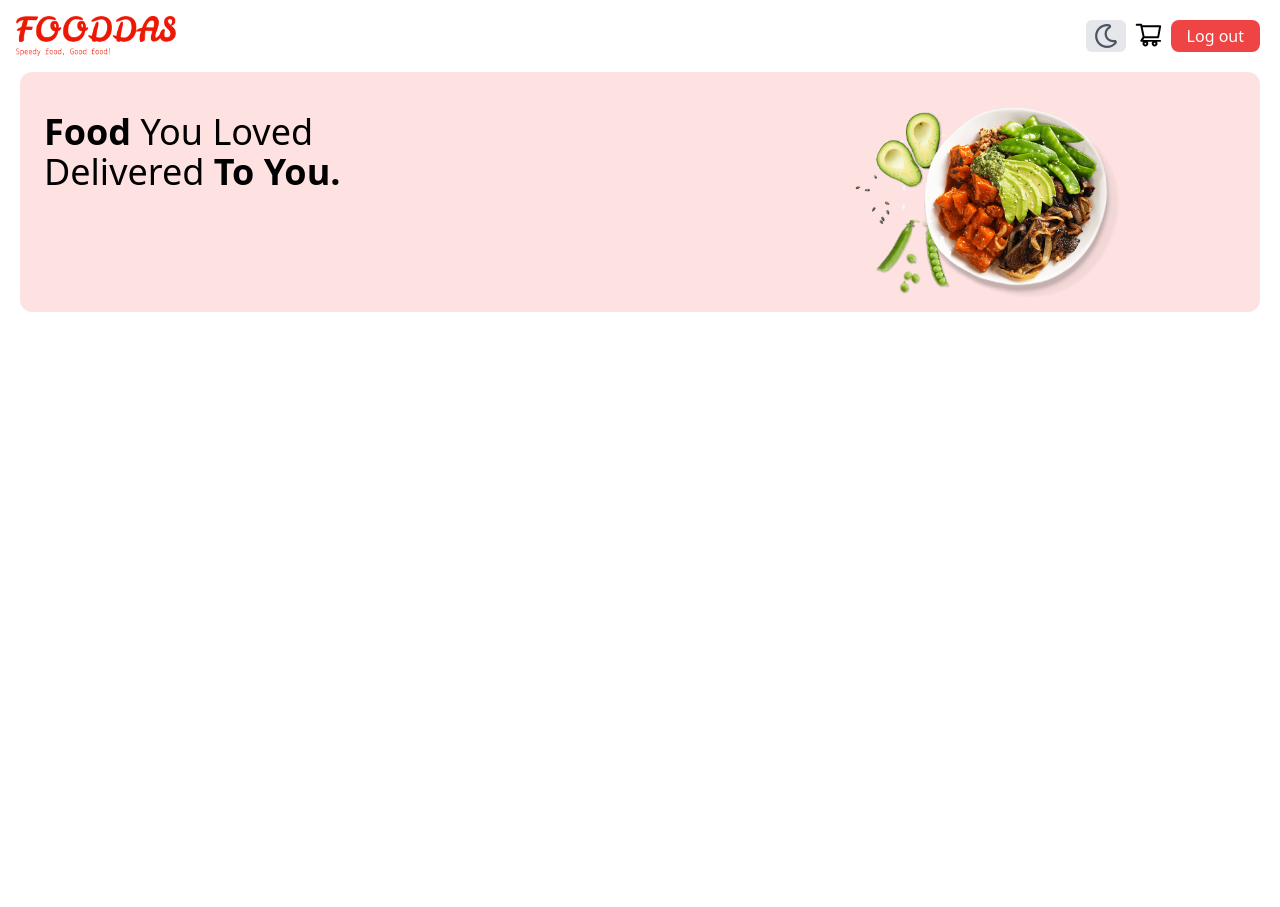
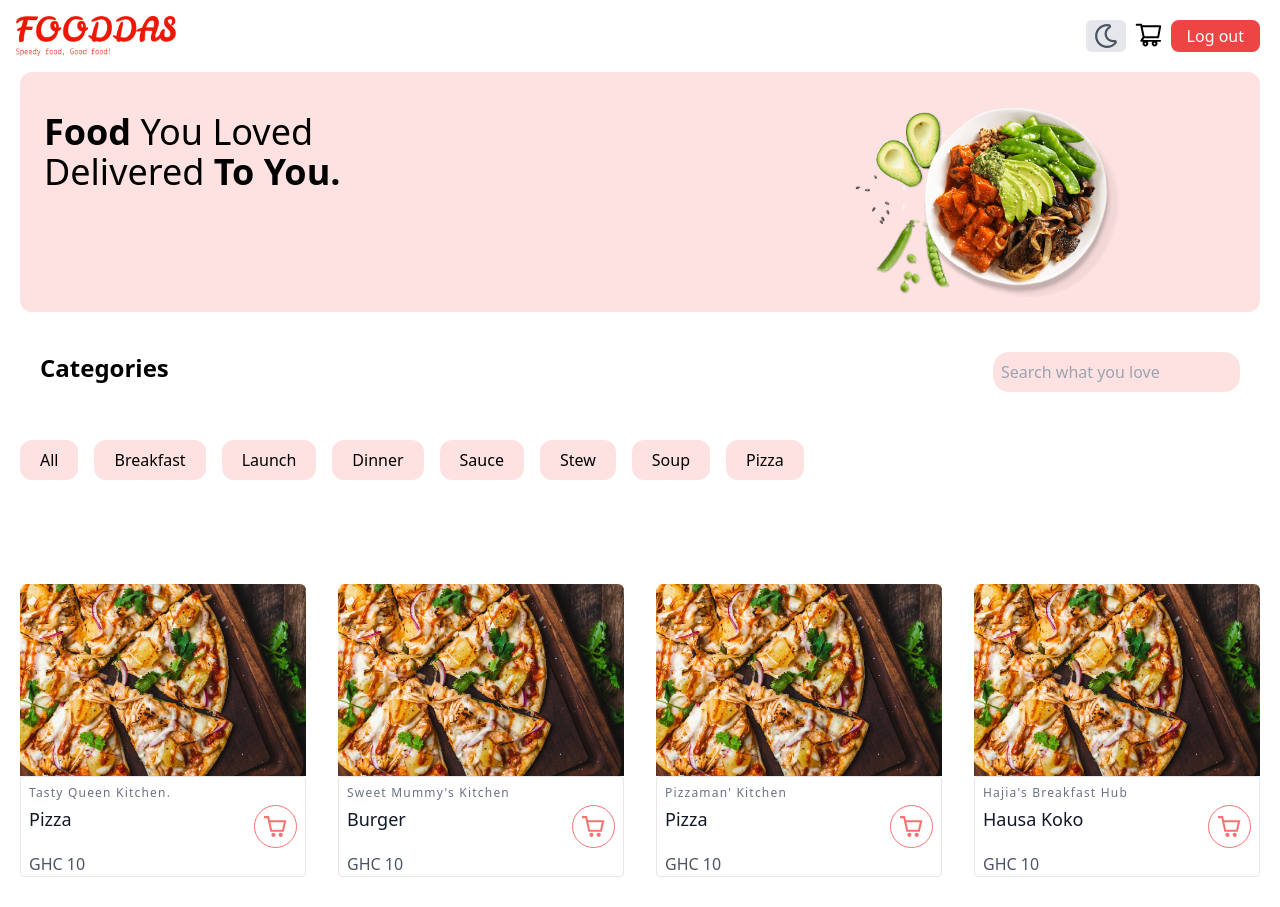
Before and after one commit to jeronasiedu/fooddas, a Next.js app: page / in a window 1280 px wide. Shown: the top 907 px of the page. Before the commit the page ends 800 px from the top, so only its background shows below. Built offline with nearby package versions, Linux system fonts and the light colour scheme.

Commit message:
card design

```diff
--- /dev/null
+++ b/components/customer/Product.jsx
@@ -0,0 +1,140 @@
+import { useState } from 'react'
+import {CgShoppingCart} from 'react-icons/cg'
+
+
+const Product = () => {
+    const food = [
+      {
+        id: 1,
+        name: "Pizza",
+        price: 10,
+        image: "./food.jpg",
+        vendor: "Tasty Queen Kitchen.",
+        category: "dinner",
+        location:"Kumasi",
+      },
+      {
+        id: 2,
+        name: "Burger",
+        price: 10,
+        image: "./food.jpg",
+        vendor: "Sweet Mummy's Kitchen",
+        category: "dinner",
+        location:"Kumasi",
+      },
+      {
+        id: 3,
+        name: "Pizza",
+        price: 10,
+        image: "./food.jpg",
+        vendor: "Pizzaman' Kitchen",
+        category: "dinner",
+        location:"Accra",
+      },
+      {
+        id: 4,
+        name: "Hausa Koko",
+        price: 10,
+        image: "./food.jpg",
+        vendor: "Hajia's Breakfast Hub",
+        category: "breakfast",
+        location:"Kumasi",
+
+      },
+      {
+        id: 5,
+        name: "Banku with Tilapia",
+        price: 10,
+        image: "./food.jpg",
+        vendor: "Rachael B's Kitchen",
+        category: "lunch",
+        location:"Kumasi",
+
+      },
+      {
+        id: 6,
+        name: "Pizza",
+        price: 10,
+        image: "./food.jpg",
+        vendor: "Rachael B's Kitchen",
+        category: "lunch",
+        location:"Accra"
+      },
+      {
+        id: 7,
+        name: "Pizza",
+        price: 10,
+        image: "./food.jpg",
+        vendor: "Rachael B's Kitchen",
+        category: "lunch",
+        location:"Accra"
+      },
+      {
+        id: 8,
+        name: "Pizza",
+        price: 10,
+        image: "./food.jpg",
+        vendor: "Rachael B's Kitchen",
+        category: "lunch",
+        location:"Accra"
+      },
+      {
+        id: 9,
+        name: "Pizza",
+        price: 10,
+        image: "./food.jpg",
+        vendor: "Rachael B's Kitchen",
+        category: "lunch",
+        location:"Accra"
+      },
+    ];
+
+
+
+  return (
+    <div>
+      <section class="text-gray-600 body-font">
+        <div class="container px-5 py-24 mx-auto">
+          <div class="flex flex-wrap -m-4">
+            {food.map((item) => (
+              <div class="lg:w-1/4 md:w-1/2 p-4   w-full  ">
+                <a class="block relative h-48  overflow-hidden rounded-t-md">
+                  <img
+                    alt="ecommerce"
+                    class="object-cover object-center w-full h-full block"
+                    src={item.image}
+                  />
+                </a>
+                <div class="pt-2 rounded border px-2">
+                  <h3 class="text-gray-500 text-xs tracking-widest title-font mb-1">
+                    {item.vendor}
+                  </h3>
+                  <div className="flex justify-between">
+                    <h2 class="text-gray-900 title-font text-lg font-medium">
+                      {item.name}
+                    </h2>
+                    <div className="rounded-full border p-1 border-red-400 hover:border-red-700  duration-200">
+                      <CgShoppingCart
+                        size={25}
+                        className="text-red-400 m-1   hover:text-red-700"
+                      />
+                    </div>
+                  </div>
+                  <div className='flex'>
+
+                    <p class="mt-1">GHC {item.price}</p>
+                  </div>
+                </div>
+              </div>
+            ))}
+          </div>
+        </div>
+      </section>
+    </div>
+  );
+}
+
+
+
+
+export default Product;
--- /dev/null
+++ b/components/customer/Tabs.jsx
@@ -0,0 +1,34 @@
+import React from 'react'
+
+const Tabs = () => {
+  return (
+    <div>
+      <div className="flex m-10 justify-between">
+        <div className="">
+          <h2 className="text-2xl font-bold">Categories</h2>
+        </div>
+        <div className="">
+          <input
+            type="text"
+            className="bg-red-100 rounded-2xl p-2"
+            placeholder="Search what you love"
+          />
+        </div>
+      </div>
+      <div className='mx-3'>
+        <button className="bg-red-100 px-5 py-2 m-2 rounded-xl">All</button>
+        <button className="bg-red-100 px-5 py-2 m-2 rounded-xl">
+          Breakfast
+        </button>
+        <button className="bg-red-100 px-5 py-2 m-2 rounded-xl">Launch</button>
+        <button className="bg-red-100 px-5 py-2 m-2 rounded-xl">Dinner</button>
+        <button className="bg-red-100 px-5 py-2 m-2 rounded-xl">Sauce </button>
+        <button className="bg-red-100 px-5 py-2 m-2 rounded-xl">Stew</button>
+        <button className="bg-red-100 px-5 py-2 m-2 rounded-xl">Soup</button>
+        <button className="bg-red-100 px-5 py-2 m-2 rounded-xl">Pizza</button>
+      </div>
+    </div>
+  );
+}
+
+export default Tabs
--- a/pages/index.js
+++ b/pages/index.js
@@ -6,12 +6,16 @@ import Deals from "../components/Home/Deals"
 import About from "../components/Home/About"
 import Navbar from "../components/customer/Navbar"
 import Adsection from "../components/customer/Adsection"
+import Tabs from "../components/customer/Tabs"
+import Product from "../components/customer/Product"
 const Home = () => {
   return (
     <div>
 
       <Navbar/>
       <Adsection/>
+      <Tabs/>
+      <Product/>
 {/*
       <Navbar/>
       <Hero/>
```
Also changed, not shown: public/food.jpg (added).
